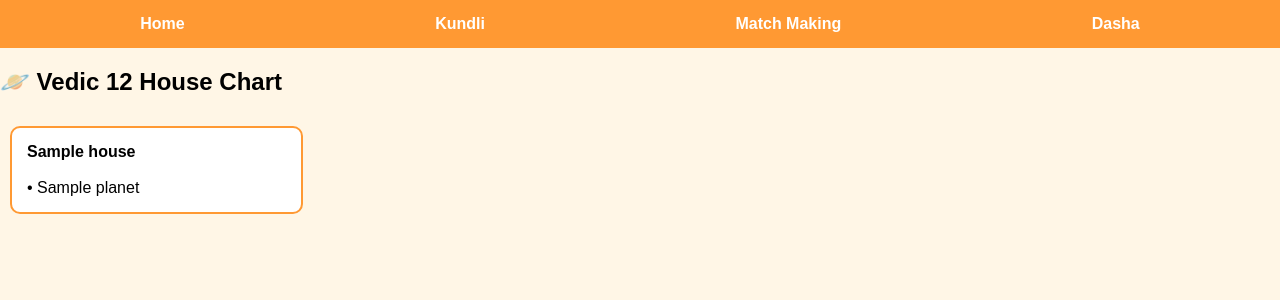
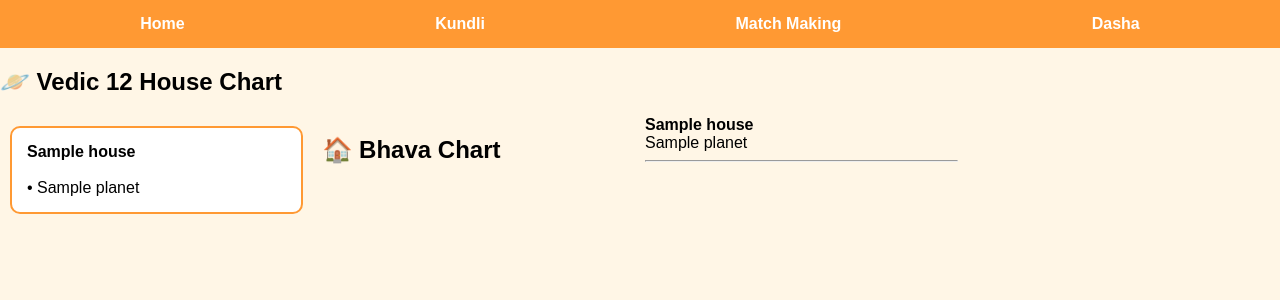
Before and after one commit to punithkumar686-sketch/astrology-app, a Python web app: template templates/chart.html in a window 1280 px wide. Shown: the top 300 px of the page. Run offline with Jinja, Linux system fonts and the light colour scheme; the template is opened without the code that fills it: most values are stand-ins (such as "Sample title", 1, 10 or a date in 2020).

Commit message:
Update chart.html

```diff
--- a/templates/chart.html
+++ b/templates/chart.html
@@ -15,6 +15,17 @@
     {% endfor %}
 
 </div>
+    <h2>🏠 Bhava Chart</h2>
+
+{% for house, planets in bhava.items() %}
+<div>
+    <b>{{ house }}</b><br>
+    {% for p in planets %}
+        {{ p }}<br>
+    {% endfor %}
+    <hr>
+</div>
+{% endfor %}
 {% endfor %}
 
 </div>
```
